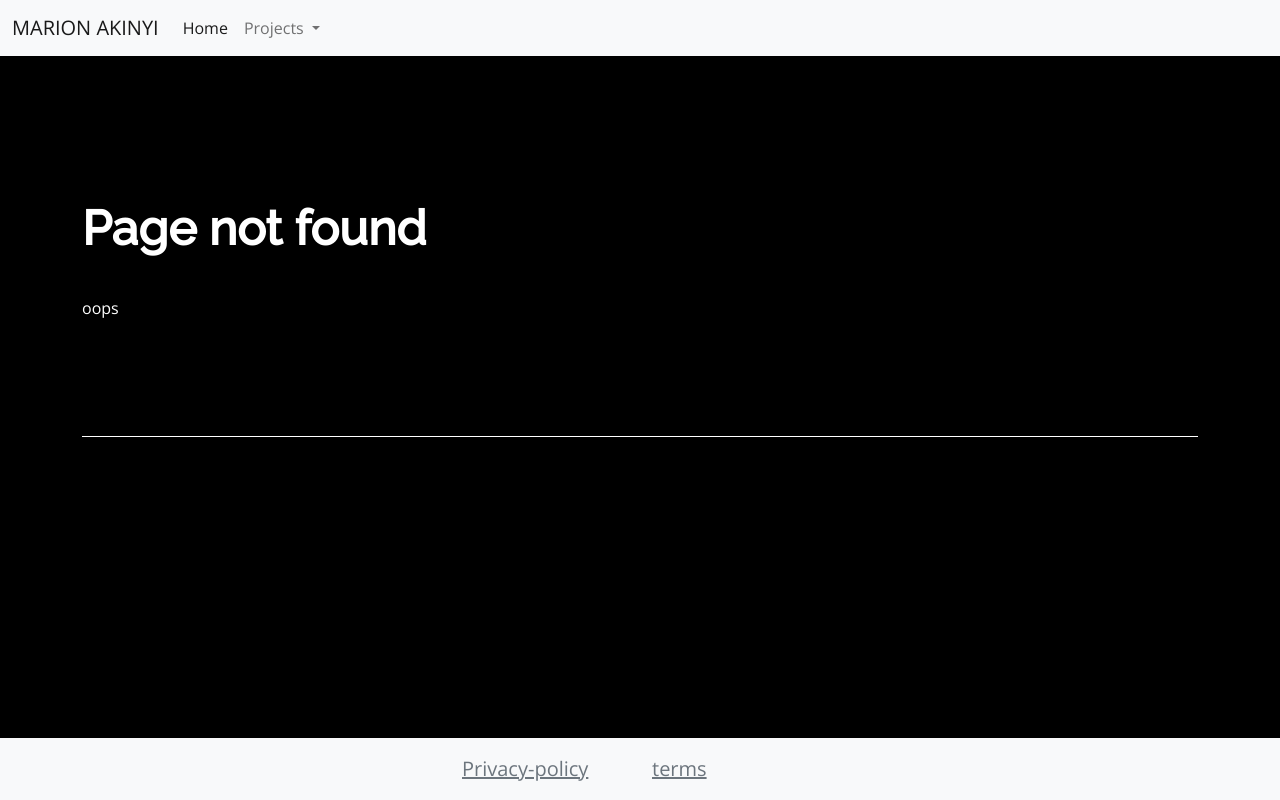
After one commit to marie-debug/Portfolio, a Flask app: page /1 in a window 1280 px wide. The commit adds this page. Run offline with Flask 2, Linux system fonts and the light colour scheme; data that the repository does not hold is empty; some libraries are stand-ins or nearby versions.

Commit message:
added page html and 404 html files updated blackhole class in style.css file refactored privacy function to be more generic so that it can handle any page as long as it exists in the store

```diff
--- a/app.py
+++ b/app.py
@@ -1,9 +1,9 @@
 import json
 import os
-import psycopg2
 from flask import Flask
 from flask import render_template
-import re
+
+from database import DataBase
 
 app = Flask(__name__)
 PROJECTS_COLUMNLIST = ['image', 'thumbnail', 'name', 'summary', 'id', 'description']
@@ -12,93 +12,61 @@ PROJECTS_TABLE = 'projects'
 SOCIALLINKS_COLUMNLIST = ['icon', 'type', 'url']
 SOCIALLINKS_TABLE = 'sociallinks'
 
+data_url = os.getenv("DATABASE_URL")
 
-def connect_to_db():
-    conn = None
-    data_url = os.getenv("DATABASE_URL")
-    config_list = re.split(':|/|@', data_url)[3:]
-
-    try:
-        conn = psycopg2.connect(
-            host=config_list[2],
-            database=config_list[4],
-            user=config_list[0],
-            password=config_list[1],
-            port=config_list[3])
-
-    except Exception as error:
-        print("DATABASE CONNECTION FAILED" + str(error))
-    finally:
-        return conn
-
-
-def query_data_base(db, statement):
-    rows = []
-    try:
-        if db is not None:
-            cur = db.cursor()
-            cur.execute(statement)
-            rows = cur.fetchall()
-            cur.close()
-    except Exception as error:
-        print("QUERY TO DATABASE FAILED" + str(error))
-    finally:
-        if db is not None:
-            db.close()
-    return rows
-
-
-def build_query(column_list, table):
-    column = ','.join([str(col) for col in column_list])
-
-    statement = "SELECT" + ' ' + column + ' ' + "FROM" + ' ' + table
-
-    return statement
-
-
-def select_query(column_list, table):
-    statement = build_query(column_list, table)
-    db = connect_to_db()
-    rows = query_data_base(db, statement)
-    return select_query_result_to_dictionary(column_list, rows)
-
-
-def select_query_result_to_dictionary(columns, rows):
-    dic_list = []
-    for index, row in enumerate(rows):
-        dic = {}
-        for i, column in enumerate(columns):
-            dic[column] = rows[index][i]
-        dic_list.append(dic)
-
-    return dic_list
+db = DataBase(data_url)
 
 
 @app.route("/")
 def index():
-    social_media_list = select_query(SOCIALLINKS_COLUMNLIST, SOCIALLINKS_TABLE)
-    projects_list = select_query(PROJECTS_COLUMNLIST, PROJECTS_TABLE)
+    social_media_list = db.select_query(SOCIALLINKS_COLUMNLIST, SOCIALLINKS_TABLE)
+    projects_list = db.select_query(PROJECTS_COLUMNLIST, PROJECTS_TABLE)
 
     with open("db.json", "r") as f:
         data = json.loads(f.read())
 
-    return render_template('index.html', social_media_list=social_media_list, data=data, projects_list=projects_list,
+        pages = data["pages"]
+
+        print(pages)
+
+    return render_template('index.html', social_media_list=social_media_list, data=data, pages=pages,
+                           projects_list=projects_list, pageslen=len(pages),
                            projectslen=len(projects_list),
                            socialmedialen=len(social_media_list))
 
 
-@app.route("/privacy-policy")
-def privacy():
-    social_media_list = select_query(SOCIALLINKS_COLUMNLIST, SOCIALLINKS_TABLE)
-    projects_list = select_query(PROJECTS_COLUMNLIST, PROJECTS_TABLE)
+@app.route("/<url>")
+def privacy(url):
+    url = '/' + url
+
+    social_media_list = db.select_query(SOCIALLINKS_COLUMNLIST, SOCIALLINKS_TABLE)
+    projects_list = db.select_query(PROJECTS_COLUMNLIST, PROJECTS_TABLE)
 
     with open("db.json", "r") as f:
         data = json.loads(f.read())
 
-    return render_template('privacy-policy.html', social_media_list=social_media_list, data=data,
-                           projects_list=projects_list,
+        pages = data["pages"]
+
+        page = get_page(pages, url)
+
+    if page == None:
+        return render_template('404.html', pages=pages, social_media_list=social_media_list, data=data,
+                               projects_list=projects_list, pageslen=len(pages),
+                               projectslen=len(projects_list),
+                               socialmedialen=len(social_media_list))
+
+    return render_template('page.html', page=page, pages=pages, social_media_list=social_media_list, data=data,
+                           projects_list=projects_list, pageslen=len(pages),
                            projectslen=len(projects_list),
                            socialmedialen=len(social_media_list))
+
+
+def get_page(pages, url):
+    for page in pages:
+        if page["isSection"] == False:
+            if page["url"] == url:
+                return page
+    return None
 
 
 if __name__ == '__main__':
--- /dev/null
+++ b/database.py
@@ -0,0 +1,66 @@
+import re
+import psycopg2
+
+
+class DataBase:
+    def __init__(self, database_url):
+        config_list = re.split(':|/|@', database_url)[3:]
+        self.host = config_list[2]
+        self.database = config_list[4]
+        self.user = config_list[0]
+        self.password = config_list[1]
+        self.port = config_list[3]
+
+    def connect_to_db(self):
+        conn = None
+
+        try:
+            conn = psycopg2.connect(
+                host=self.host,
+                database=self.database,
+                user=self.user,
+                password=self.password,
+                port=self.port)
+
+        except Exception as error:
+            print("DATABASE CONNECTION FAILED" + str(error))
+        finally:
+            return conn
+
+    def query_data_base(self, statement):
+        db = self.connect_to_db()
+        rows = []
+        try:
+            if db is not None:
+                cur = db.cursor()
+                cur.execute(statement)
+                rows = cur.fetchall()
+                cur.close()
+        except Exception as error:
+            print("QUERY TO DATABASE FAILED" + str(error))
+        finally:
+            if db is not None:
+                db.close()
+        return rows
+
+    def build_query(self, column_list, table):
+        column = ','.join([str(col) for col in column_list])
+
+        statement = "SELECT" + ' ' + column + ' ' + "FROM" + ' ' + table
+
+        return statement
+
+    def select_query(self, column_list, table):
+        statement = self.build_query(column_list,table)
+        rows = self.query_data_base(statement)
+        return self.select_query_result_to_dictionary(column_list,rows)
+
+    def select_query_result_to_dictionary(self, columns, rows):
+        dic_list = []
+        for index, row in enumerate(rows):
+            dic = {}
+            for i, column in enumerate(columns):
+                dic[column] = rows[index][i]
+            dic_list.append(dic)
+
+        return dic_list
--- a/static/style.css
+++ b/static/style.css
@@ -50,7 +50,7 @@ footer .list-group-item {
 .blackhole {
     background-image: url("blackhole.gif");
     background-position: center;
-    background-size: contain;
+    background-size: cover;
 }
 
 section {
--- /dev/null
+++ b/templates/404.html
@@ -0,0 +1,8 @@
+{% extends "base.html" %}
+{% block content %}
+<section id="privacy">
+    <h1 class="display-5 fw-bold">Page not found</h1>
+
+    <p>oops</p>
+</section>
+{% endblock %}
--- a/templates/base.html
+++ b/templates/base.html
@@ -88,15 +88,26 @@
 
 
 <footer class="footer mt-auto py-3 bg-light">
+
     <div class="container ">
-        <div class="col-lg-4">
+        <div class="row justify-content-center">
+            <div class="col-lg-12 ">
 
-            {{ socialicons(social_media_list,socialmedialen,screen='d-lg-none') }}
-        </div>
-        <div class="col-lg-4">
-            <span class="text-center footer-text">
-               <a class="text-muted" href="/privacy-policy">privacy policy</a>
-            </span>
+                {{ socialicons(social_media_list,socialmedialen,screen='d-lg-none') }}
+            </div>
+
+            {% for i in range(0,pageslen) %}
+            {% if not pages[i].isSection %}
+
+            <div class="col-lg-2">
+                        <span class="text-center footer-text">
+                           <a class="text-muted" href="{{pages[i].url}}">{{pages[i].name}}</a>
+                        </span>
+
+            </div>
+            {% endif %}
+            {%endfor%}
+
         </div>
     </div>
 </footer>
```
Also changed, not shown: db.json (+8 -10 lines), templates/index.html (+11 -2 lines), templates/page.html (added, +8 -0 lines).
